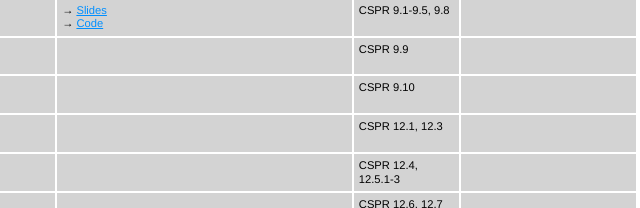
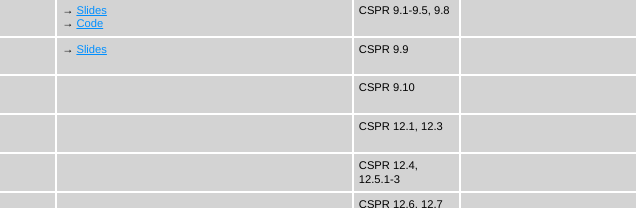
Before and after one commit to rshepherd/cs201-2017-Spring-001, a plain HTML site: page week-by-week.html in a window 1280 px wide. Shown: the part 1229-1437 px from the top of the page, 476-1116 px from the left. Drawn offline with Linux system fonts and the light colour scheme; a web font is replaced by a local one.

Commit message:
Updating weekly and slides for week 21

```diff
--- a/week-by-week.html
+++ b/week-by-week.html
@@ -321,7 +321,9 @@
                 <tr>
                     <td>Mon, Apr 17</td>
                     <td>Virtual Memory</td>
-                    <td></td>
+                    <td>
+                        → <a href=resources/lecture21.pdf>Slides</a><br/>
+                    </td>
                     <td>CSPR 9.9</td>
                     <td></td>
                 </tr>
```
Also changed, not shown: 1 other file.
